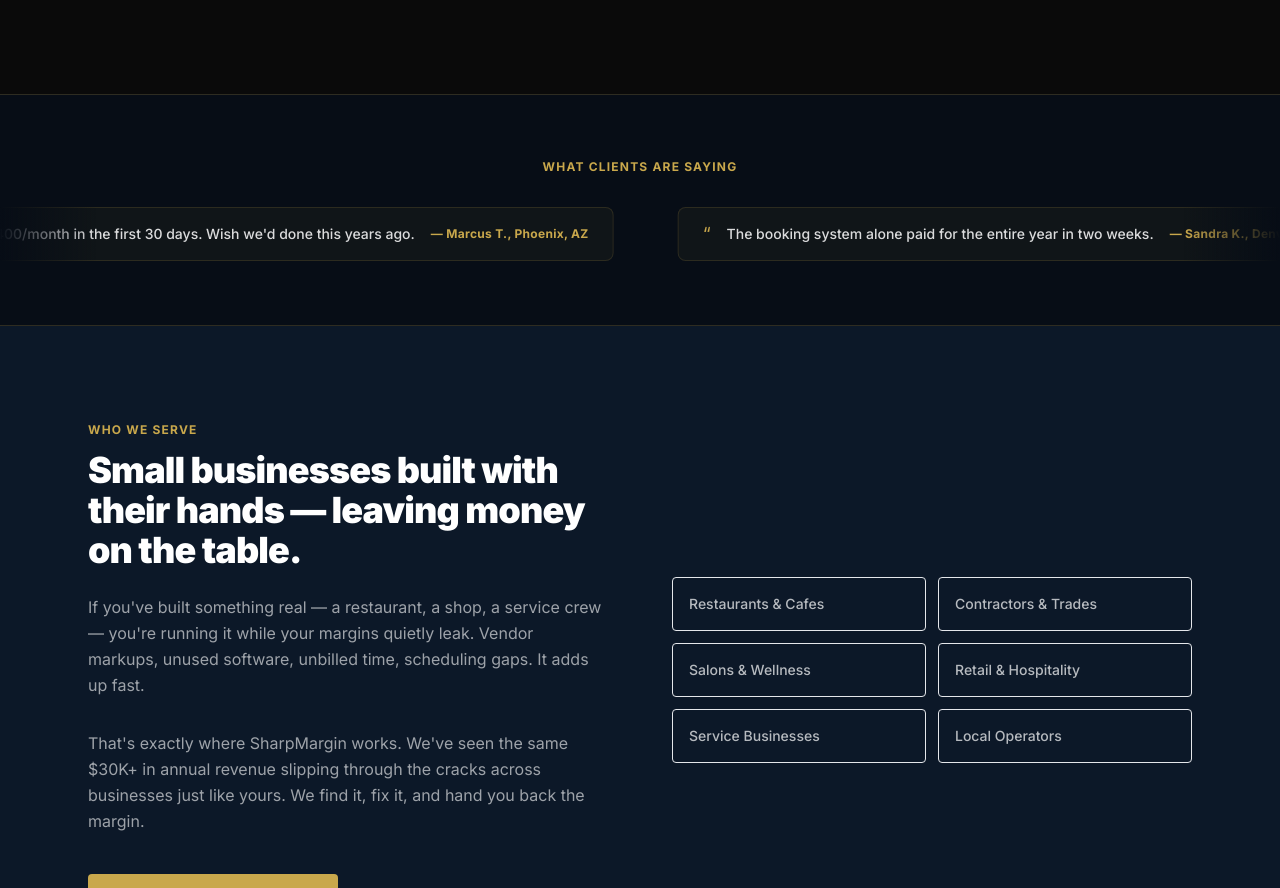
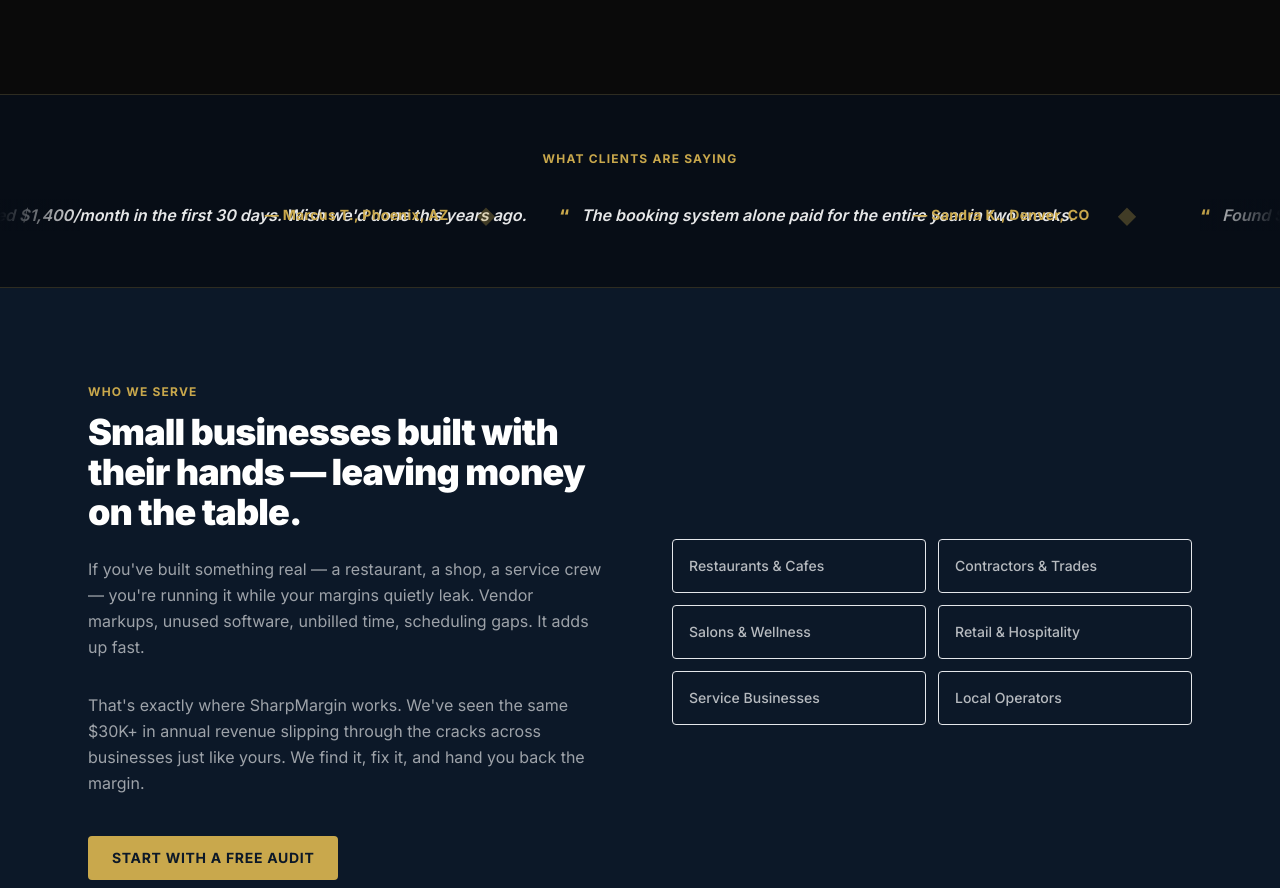
Before and after one commit to NobleLandCo/sharpmargin, a Next.js app: page / in a window 1280 px wide. Shown: the part 1320-2208 px from the top of the page. Built offline with nearby package versions, Linux system fonts and the light colour scheme.

Commit message:
Fix ticker: bigger font, inline flow, diamond separators, faster speed

```diff
--- a/src/app/page.tsx
+++ b/src/app/page.tsx
@@ -174,20 +174,20 @@ export default function HomePage() {
       </section>
 
       {/* TESTIMONIAL TICKER */}
-      <section className="bg-[#070D16] py-16 overflow-hidden border-y border-[#C9A84C]/20">
+      <section className="bg-[#070D16] py-14 overflow-hidden border-y border-[#C9A84C]/20">
         <div className="text-center mb-8">
           <p className="text-[#C9A84C] text-xs font-bold tracking-widest uppercase">What Clients Are Saying</p>
         </div>
         <div className="relative">
-          {/* Fade edges */}
-          <div className="absolute left-0 top-0 bottom-0 w-24 bg-gradient-to-r from-[#070D16] to-transparent z-10 pointer-events-none" />
-          <div className="absolute right-0 top-0 bottom-0 w-24 bg-gradient-to-l from-[#070D16] to-transparent z-10 pointer-events-none" />
+          <div className="absolute left-0 top-0 bottom-0 w-20 bg-gradient-to-r from-[#070D16] to-transparent z-10 pointer-events-none" />
+          <div className="absolute right-0 top-0 bottom-0 w-20 bg-gradient-to-l from-[#070D16] to-transparent z-10 pointer-events-none" />
           <div className="flex animate-ticker whitespace-nowrap">
             {[...testimonials, ...testimonials].map((t, i) => (
-              <div key={i} className="inline-flex items-center gap-4 mx-8 shrink-0 px-6 py-4 rounded-lg border border-[#C9A84C]/15 bg-[#C9A84C]/5">
-                <span className="text-[#C9A84C] text-lg leading-none">&ldquo;</span>
-                <span className="text-white/85 text-sm font-medium">{t.quote}</span>
-                <span className="text-[#C9A84C] text-xs font-bold tracking-wide shrink-0 whitespace-nowrap">— {t.name}, {t.city}</span>
+              <div key={i} className="inline-flex items-center gap-3 mx-6 shrink-0">
+                <span className="text-[#C9A84C] text-base font-black">&ldquo;</span>
+                <span className="text-white/90 text-base font-semibold italic max-w-xs">{t.quote}</span>
+                <span className="text-[#C9A84C] text-sm font-bold tracking-wide shrink-0">— {t.name}, {t.city}</span>
+                <span className="text-[#C9A84C]/30 text-2xl mx-4">&#9670;</span>
               </div>
             ))}
           </div>
--- a/tailwind.config.ts
+++ b/tailwind.config.ts
@@ -24,7 +24,7 @@ const config: Config = {
         tighter: "-0.02em",
       },
       animation: {
-        ticker: "ticker 22s linear infinite",
+        ticker: "ticker 35s linear infinite",
       },
       keyframes: {
         ticker: {
```
